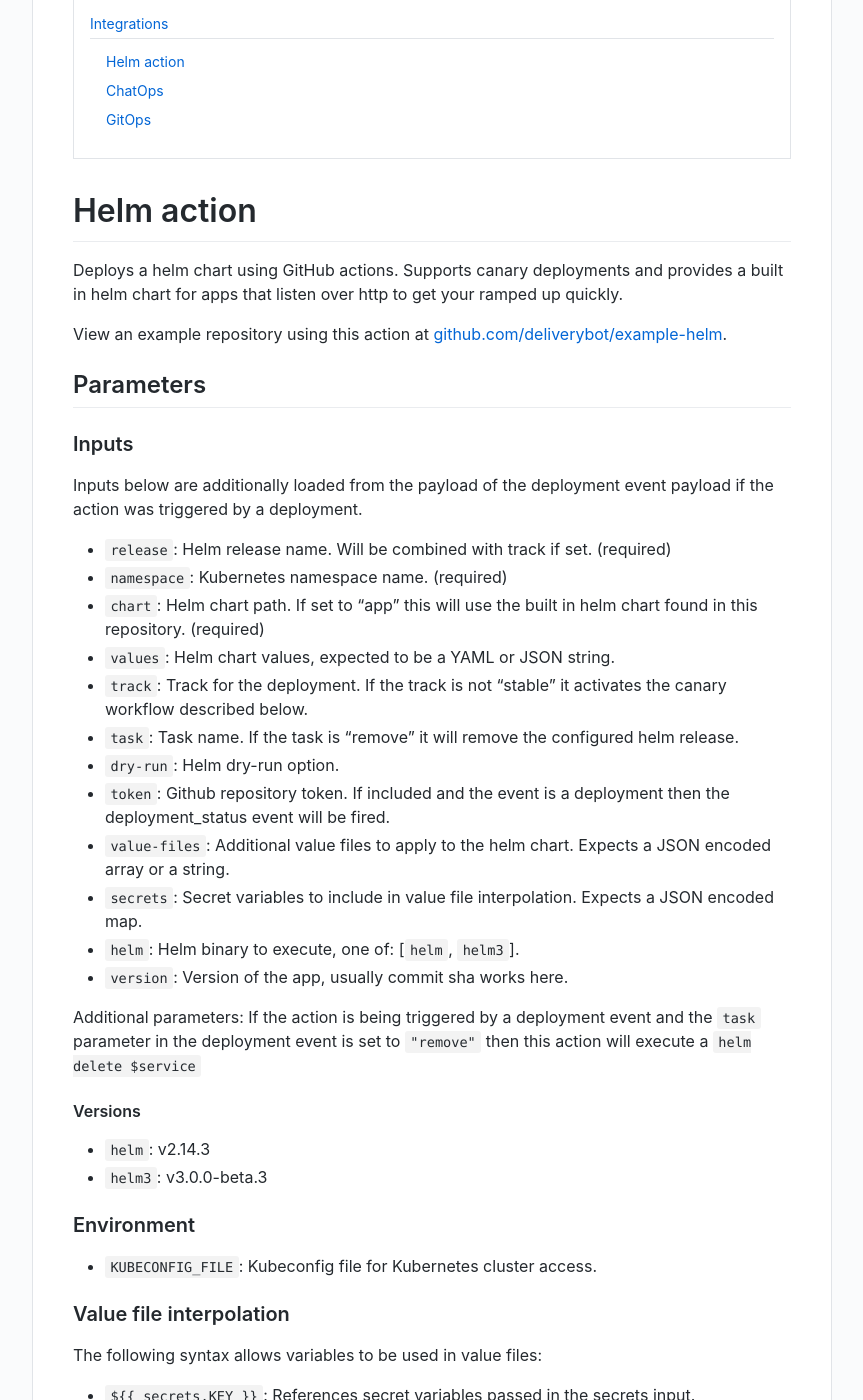
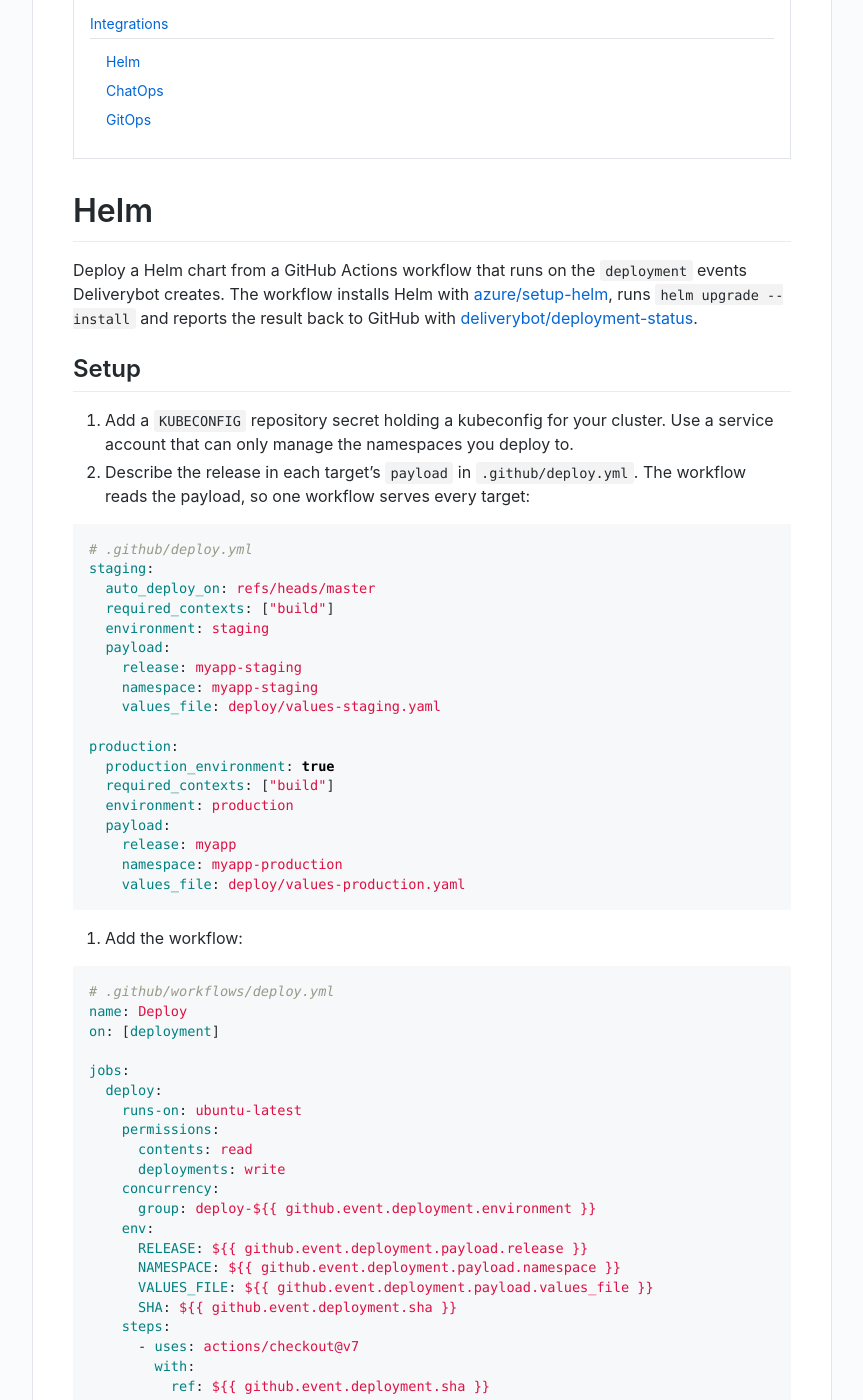
Before and after one commit to deliverybot/deliverybot.github.io, a Jekyll site: the page built from docs/integrations/action-helm.md, in a window 1280 px wide and 1400 px high, scrolled down 692 px. Shown: the whole window, without its empty margins (208-1071 px from the left). Built offline with Jekyll 4.4.1, drawn with Linux system fonts in a browser that asks for light colours; some of the changed text lies outside the part shown.

Commit message:
Replace the deliverybot/helm action with plain Helm in the docs (#26)
The Helm integration page now shows a deployment workflow that installs Helm
with azure/setup-helm and runs helm upgrade --install, driven by the target's
payload, instead of the unmaintained deliverybot/helm action (Helm 2, and a
built-in chart that uses an Ingress API removed in Kubernetes 1.22). The
example-helm repository links are dropped.


Claude-Session: https://claude.ai/code/session_014G3oF6pwUnZyteu4Cah8qd

Co-authored-by: Claude <noreply@anthropic.com>

````diff
--- a/_data/examples.yml
+++ b/_data/examples.yml
@@ -1,6 +1,4 @@
 - name: GitOps
   url: https://github.com/deliverybot/example-gitops
-- name: Helm
-  url: https://github.com/deliverybot/example-helm
 - name: Basic
   url: https://github.com/deliverybot/example
--- a/_data/highlights.yml
+++ b/_data/highlights.yml
@@ -44,8 +44,8 @@ kubernetes:
 - image: /assets/images/helm-action.png
   title: Helm integration
   description: |
-    Helm action integration provides a simpler way of deploying to Kubernetes
-    using GitHub actions and connecting to your Kubernetes cluster directly.
+    Deploy Helm charts straight from a GitHub Actions workflow that connects
+    to your Kubernetes cluster.
 
 slack:
 - image: /assets/images/deploy-slack.png
--- a/_data/integrations.yml
+++ b/_data/integrations.yml
@@ -4,10 +4,10 @@
   description: "Deploy using Slack commands with the Deliverybot slackbot."
   labels: ["DEPLOY"]
 
-- name: "Helm Action"
+- name: "Helm"
   id: "action-helm"
   image: "/assets/images/integrations/k8s.svg"
-  description: "Deploy sites to Kubernetes using GitHub actions."
+  description: "Deploy Helm charts to Kubernetes from GitHub Actions."
   labels: ["ACTION", "CANARY", "PR"]
 
 - name: "Kubernetes GitOps"
--- a/docs/integrations/action-helm.md
+++ b/docs/integrations/action-helm.md
@@ -1,163 +1,163 @@
 ---
 layout: page
-title: Helm action
+title: Helm
 group: Integrations
 ---
 
-# Helm action
+# Helm
 
 {% raw %}
 
-Deploys a helm chart using GitHub actions. Supports canary deployments and
-provides a built in helm chart for apps that listen over http to get your ramped
-up quickly.
+Deploy a Helm chart from a GitHub Actions workflow that runs on the
+`deployment` events Deliverybot creates. The workflow installs Helm with
+[azure/setup-helm](https://github.com/Azure/setup-helm), runs
+`helm upgrade --install` and reports the result back to GitHub with
+[deliverybot/deployment-status](https://github.com/deliverybot/deployment-status).
 
-View an example repository using this action at
-[github.com/deliverybot/example-helm](https://github.com/deliverybot/example-helm).
+## Setup
 
-## Parameters
+1. Add a `KUBECONFIG` repository secret holding a kubeconfig for your cluster.
+   Use a service account that can only manage the namespaces you deploy to.
+2. Describe the release in each target's `payload` in `.github/deploy.yml`.
+   The workflow reads the payload, so one workflow serves every target:
 
-### Inputs
+```yaml
+# .github/deploy.yml
+staging:
+  auto_deploy_on: refs/heads/master
+  required_contexts: ["build"]
+  environment: staging
+  payload:
+    release: myapp-staging
+    namespace: myapp-staging
+    values_file: deploy/values-staging.yaml
 
-Inputs below are additionally loaded from the payload of the deployment event
-payload if the action was triggered by a deployment.
+production:
+  production_environment: true
+  required_contexts: ["build"]
+  environment: production
+  payload:
+    release: myapp
+    namespace: myapp-production
+    values_file: deploy/values-production.yaml
+```
 
-- `release`: Helm release name. Will be combined with track if set. (required)
-- `namespace`: Kubernetes namespace name. (required)
-- `chart`: Helm chart path. If set to "app" this will use the built in helm
-  chart found in this repository. (required)
-- `values`: Helm chart values, expected to be a YAML or JSON string.
-- `track`: Track for the deployment. If the track is not "stable" it activates
-  the canary workflow described below.
-- `task`: Task name. If the task is "remove" it will remove the configured helm
-  release.
-- `dry-run`: Helm dry-run option.
-- `token`: Github repository token. If included and the event is a deployment
-  then the deployment_status event will be fired.
-- `value-files`: Additional value files to apply to the helm chart. Expects a
-  JSON encoded array or a string.
-- `secrets`: Secret variables to include in value file interpolation. Expects a
-  JSON encoded map.
-- `helm`: Helm binary to execute, one of: [`helm`, `helm3`].
-- `version`: Version of the app, usually commit sha works here.
-
-Additional parameters: If the action is being triggered by a deployment event
-and the `task` parameter in the deployment event is set to `"remove"` then this
-action will execute a `helm delete $service`
-
-#### Versions
-
-- `helm`: v2.14.3
-- `helm3`: v3.0.0-beta.3
-
-### Environment
-
-- `KUBECONFIG_FILE`: Kubeconfig file for Kubernetes cluster access.
-
-### Value file interpolation
-
-The following syntax allows variables to be used in value files:
-
-
-- `${{ secrets.KEY }}`: References secret variables passed in the secrets input.
-- `${{ deployment }}`: References the deployment event that triggered this
-  action.
-
-
-## Example
+3. Add the workflow:
 
 ```yaml
 # .github/workflows/deploy.yml
 name: Deploy
-on: ['deployment']
+on: [deployment]
 
 jobs:
-  deployment:
-    runs-on: 'ubuntu-latest'
+  deploy:
+    runs-on: ubuntu-latest
+    permissions:
+      contents: read
+      deployments: write
+    concurrency:
+      group: deploy-${{ github.event.deployment.environment }}
+    env:
+      RELEASE: ${{ github.event.deployment.payload.release }}
+      NAMESPACE: ${{ github.event.deployment.payload.namespace }}
+      VALUES_FILE: ${{ github.event.deployment.payload.values_file }}
+      SHA: ${{ github.event.deployment.sha }}
     steps:
-    - uses: actions/checkout@v1
+      - uses: actions/checkout@v7
+        with:
+          ref: ${{ github.event.deployment.sha }}
 
-    - name: 'Deploy'
-      uses: 'deliverybot/helm@v1'
-      with:
-        release: 'nginx'
-        namespace: 'default'
-        chart: 'app'
-        token: '${{ github.token }}'
-        values: |
-          name: foobar
-      env:
-        KUBECONFIG_FILE: '${{ secrets.KUBECONFIG }}'
+      - uses: deliverybot/deployment-status@v2
+        with:
+          state: in_progress
+
+      - uses: azure/setup-helm@v5
+
+      - name: Deploy
+        env:
+          KUBECONFIG_DATA: ${{ secrets.KUBECONFIG }}
+        run: |
+          export KUBECONFIG="$RUNNER_TEMP/kubeconfig"
+          printf '%s' "$KUBECONFIG_DATA" > "$KUBECONFIG"
+          helm upgrade "$RELEASE" ./chart \
+            --install --rollback-on-failure \
+            --namespace "$NAMESPACE" --create-namespace \
+            --values "$VALUES_FILE" \
+            --set image.tag="$SHA"
+
+      - if: success()
+        uses: deliverybot/deployment-status@v2
+        with:
+          state: success
+
+      - if: failure()
+        uses: deliverybot/deployment-status@v2
+        with:
+          state: failure
 ```
 
-## Example canary
+`--rollback-on-failure` waits for the release to become ready and rolls it
+back if it doesn't, so a failed deployment leaves the previous version running. Replace `./chart` with the path
+to your chart, or with a chart from a repository.
 
-If a track is chosen that is equal to canary, this updates the helm chart
-in a few ways:
+## Pull request environments
 
-1. Release name is changed to `{release}-{track}` (eg. myapp-canary).
-2. The service is disabled on the helm chart `service.enabled=false`
-3. The ingress is disabled on the helm chart `ingress.enabled=false`
-
-Not enabling the service or ingress allows the stable ingress and service
-resources to pick up the canary pods and route traffic to them.
+A target with a [variable](/docs/configuration/#variables) in its payload gives
+every pull request its own release. Deploy it with `/deploy review` in the pull
+request, or set `auto_deploy_on: pr` to deploy on every push:
 
 ```yaml
-# .github/workflows/deploy.yml
-name: Deploy
-on: ['deployment']
-
-jobs:
-  deployment:
-    runs-on: 'ubuntu-latest'
-    steps:
-    - uses: actions/checkout@v1
-
-    - name: 'Deploy'
-      uses: 'deliverybot/helm@v1'
-      with:
-        release: 'nginx'
-        track: canary
-        namespace: 'default'
-        chart: 'app'
-        token: '${{ github.token }}'
-        values: |
-          name: foobar
-      env:
-        KUBECONFIG_FILE: '${{ secrets.KUBECONFIG }}'
+# .github/deploy.yml
+review:
+  transient_environment: true
+  environment: pr${{ pr }}
+  payload:
+    release: myapp-pr${{ pr }}
+    namespace: myapp-review
+    values_file: deploy/values-review.yaml
 ```
 
-## Example pr cleanup
-
-If you are creating an environment per pull request with Helm you may have the
-issue where pull request environments like `pr123` sit around in your cluster.
-By using GitHub actions we can clean those up by listening for pull request
-close events.
+Remove the release when the pull request closes:
 
 ```yaml
 # .github/workflows/pr-cleanup.yml
-name: PRCleanup
+name: PR cleanup
 on:
   pull_request:
     types: [closed]
 
 jobs:
-  deployment:
-    runs-on: 'ubuntu-latest'
+  cleanup:
+    runs-on: ubuntu-latest
     steps:
-    - name: 'Deploy'
-      uses: 'deliverybot/helm@v1'
-      with:
-        # Task remove means to remove the helm release.
-        task: 'remove'
-        release: 'review-myapp-${{ github.event.pull_request.number }}'
-        version: '${{ github.sha }}'
-        track: 'stable'
-        chart: 'app'
-        namespace: 'example-helm'
-        token: '${{ github.token }}'
-      env:
-        KUBECONFIG_FILE: '${{ secrets.KUBECONFIG }}'
+      - uses: azure/setup-helm@v5
+      - env:
+          KUBECONFIG_DATA: ${{ secrets.KUBECONFIG }}
+          RELEASE: myapp-pr${{ github.event.pull_request.number }}
+        run: |
+          export KUBECONFIG="$RUNNER_TEMP/kubeconfig"
+          printf '%s' "$KUBECONFIG_DATA" > "$KUBECONFIG"
+          helm uninstall "$RELEASE" --namespace myapp-review --ignore-not-found
+```
+
+## Canary deployments
+
+A canary is a second, smaller release of the new version next to the stable
+one. Give it its own target that deploys to the same environment with a
+different release and values, and let your chart route a share of the traffic
+to it:
+
+```yaml
+# .github/deploy.yml
+canary:
+  production_environment: true
+  required_contexts: ["build"]
+  environment: production
+  description: Canary
+  payload:
+    release: myapp-canary
+    namespace: myapp-production
+    values_file: deploy/values-canary.yaml
 ```
 
 {% endraw %}
````
Also changed, not shown: docs/quickstart.md (+0 -2 lines).
